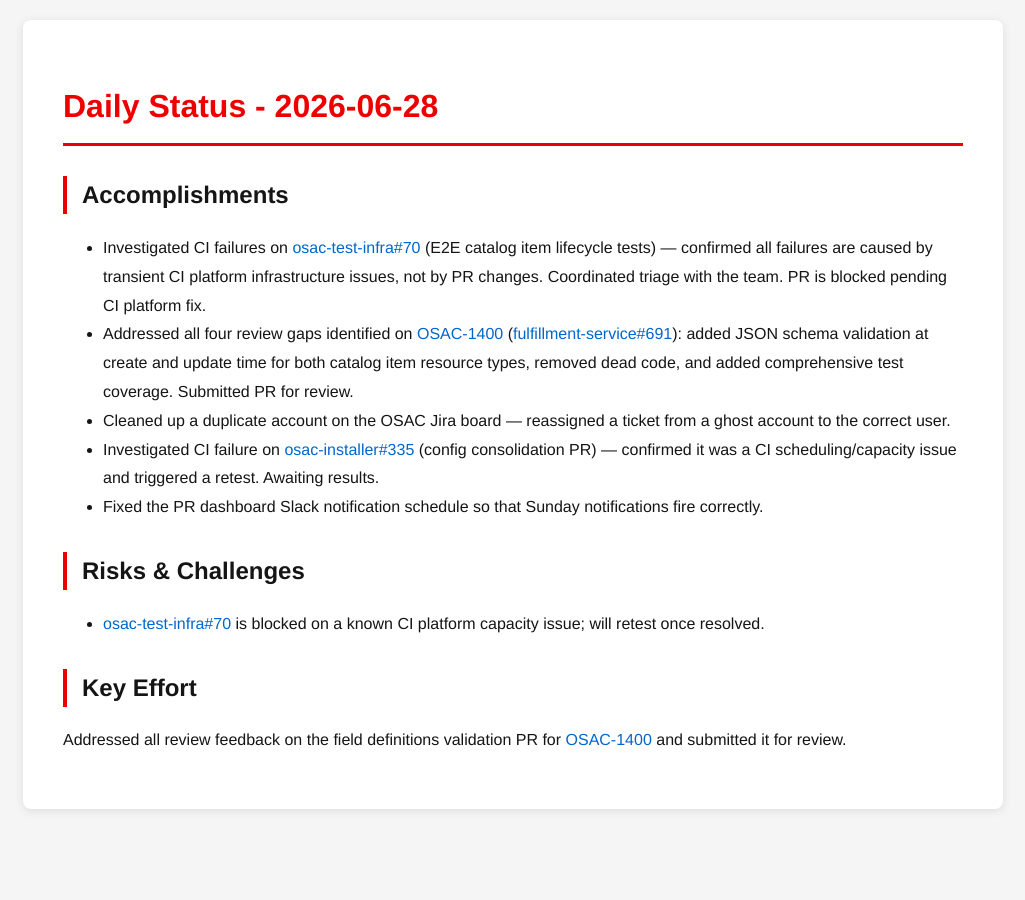
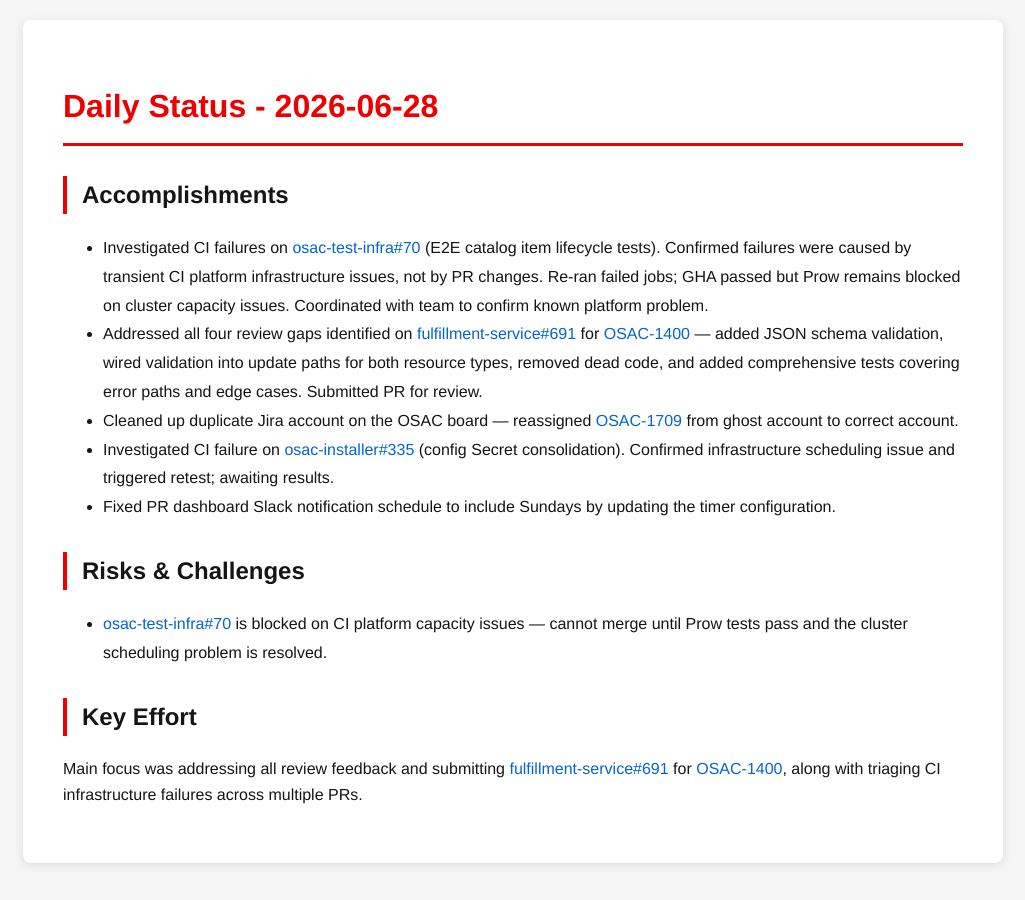
Before and after one commit to tzvatot/daily-status, a Jekyll site: the page built from 2026-06-28.md, in a window 1280 px wide. Shown: the whole page, without its empty margins (127-1152 px from the left). Built offline with Jekyll 4.4.1, drawn with Linux system fonts in a browser that asks for light colours.

Commit message:
Daily status update - 2026-06-28

```diff
--- a/2026-06-28.md
+++ b/2026-06-28.md
@@ -8,16 +8,16 @@
 
 ## Accomplishments
 
-- Investigated CI failures on [osac-test-infra#70](https://github.com/osac-project/osac-test-infra/pull/70) (E2E catalog item lifecycle tests) — confirmed all failures are caused by transient CI platform infrastructure issues, not by PR changes. Coordinated triage with the team. PR is blocked pending CI platform fix.
-- Addressed all four review gaps identified on [OSAC-1400](https://redhat.atlassian.net/browse/OSAC-1400) ([fulfillment-service#691](https://github.com/osac-project/fulfillment-service/pull/691)): added JSON schema validation at create and update time for both catalog item resource types, removed dead code, and added comprehensive test coverage. Submitted PR for review.
-- Cleaned up a duplicate account on the OSAC Jira board — reassigned a ticket from a ghost account to the correct user.
-- Investigated CI failure on [osac-installer#335](https://github.com/osac-project/osac-installer/pull/335) (config consolidation PR) — confirmed it was a CI scheduling/capacity issue and triggered a retest. Awaiting results.
-- Fixed the PR dashboard Slack notification schedule so that Sunday notifications fire correctly.
+- Investigated CI failures on [osac-test-infra#70](https://github.com/osac-project/osac-test-infra/pull/70) (E2E catalog item lifecycle tests). Confirmed failures were caused by transient CI platform infrastructure issues, not by PR changes. Re-ran failed jobs; GHA passed but Prow remains blocked on cluster capacity issues. Coordinated with team to confirm known platform problem.
+- Addressed all four review gaps identified on [fulfillment-service#691](https://github.com/osac-project/fulfillment-service/pull/691) for [OSAC-1400](https://redhat.atlassian.net/browse/OSAC-1400) — added JSON schema validation, wired validation into update paths for both resource types, removed dead code, and added comprehensive tests covering error paths and edge cases. Submitted PR for review.
+- Cleaned up duplicate Jira account on the OSAC board — reassigned [OSAC-1709](https://redhat.atlassian.net/browse/OSAC-1709) from ghost account to correct account.
+- Investigated CI failure on [osac-installer#335](https://github.com/osac-project/osac-installer/pull/335) (config Secret consolidation). Confirmed infrastructure scheduling issue and triggered retest; awaiting results.
+- Fixed PR dashboard Slack notification schedule to include Sundays by updating the timer configuration.
 
 ## Risks & Challenges
 
-- [osac-test-infra#70](https://github.com/osac-project/osac-test-infra/pull/70) is blocked on a known CI platform capacity issue; will retest once resolved.
+- [osac-test-infra#70](https://github.com/osac-project/osac-test-infra/pull/70) is blocked on CI platform capacity issues — cannot merge until Prow tests pass and the cluster scheduling problem is resolved.
 
 ## Key Effort
 
-Addressed all review feedback on the field definitions validation PR for [OSAC-1400](https://redhat.atlassian.net/browse/OSAC-1400) and submitted it for review.
+Main focus was addressing all review feedback and submitting [fulfillment-service#691](https://github.com/osac-project/fulfillment-service/pull/691) for [OSAC-1400](https://redhat.atlassian.net/browse/OSAC-1400), along with triaging CI infrastructure failures across multiple PRs.
```
